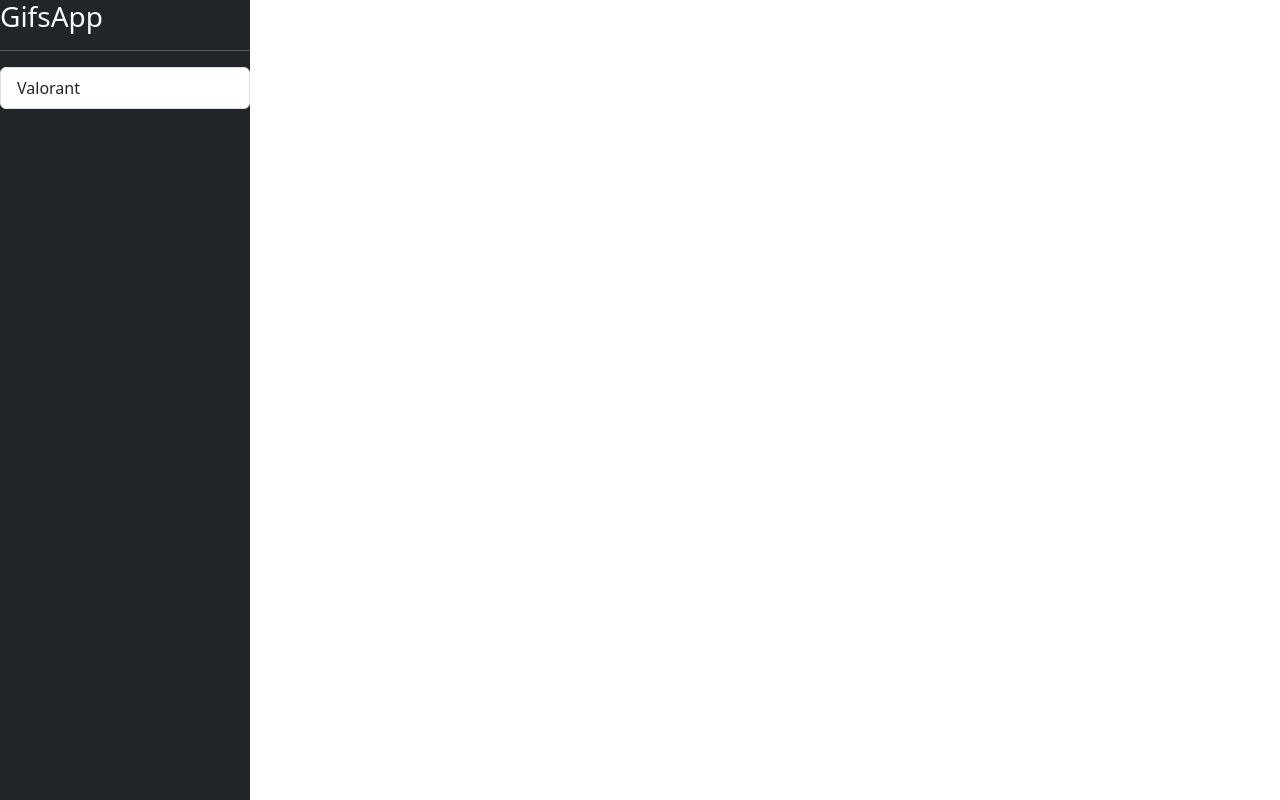
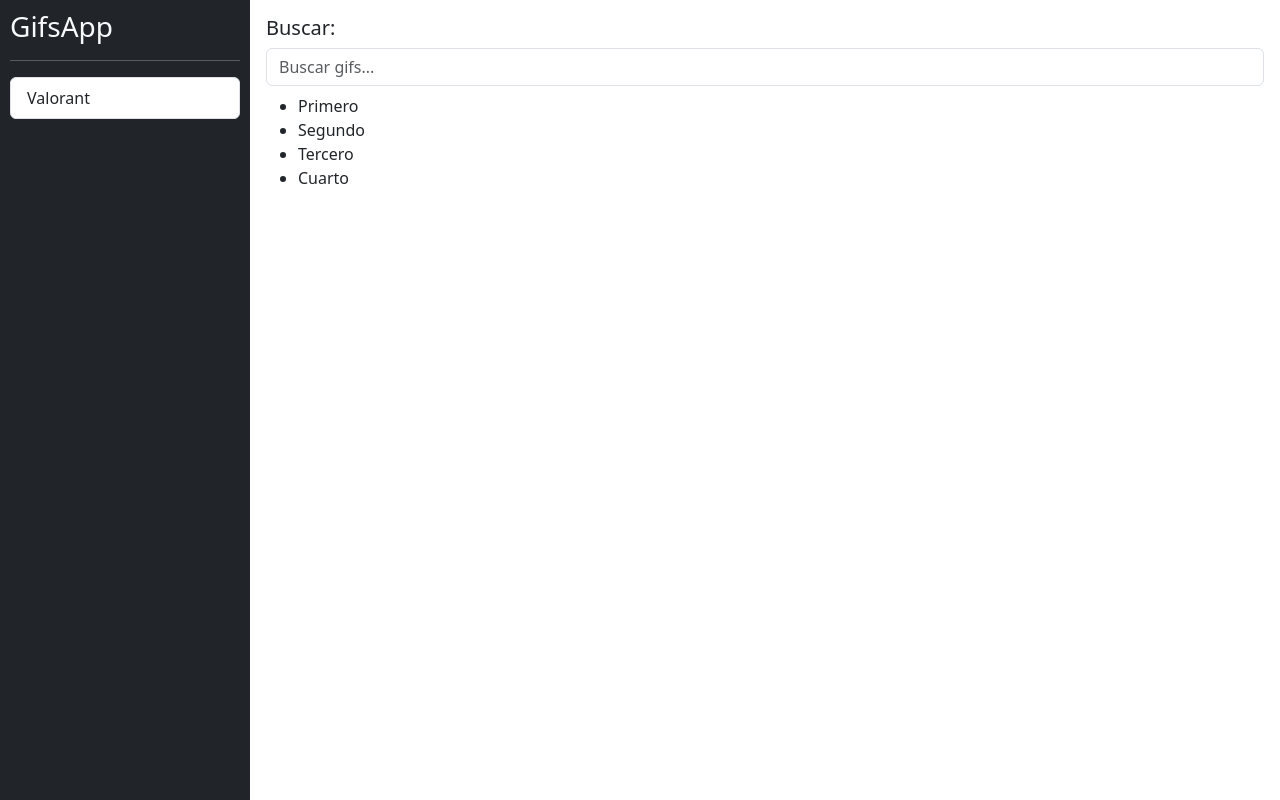
Before and after one commit to chalscc/Angular-Gifs-App, an Angular app: page / in a window 1280 px wide. Built offline with nearby package versions, Linux system fonts and the light colour scheme.

Commit message:
Creating components search-box and home-page

```diff
--- a/src/app/app.component.html
+++ b/src/app/app.component.html
@@ -3,6 +3,6 @@
 <shared-sidebar></shared-sidebar>
 
 <!-- Home Page -->
-
+<gifs-home-page class="flex-fill"></gifs-home-page>
 
 </div>
--- /dev/null
+++ b/src/app/gifs/components/search-box/search-box.component.ts
@@ -0,0 +1,16 @@
+import { Component } from '@angular/core';
+
+@Component({
+  selector: 'gifs-search-box',
+  template: `
+  <h5>Buscar:</h5>
+  <input type="text"
+  class="form-control"
+  placeholder="Buscar gifs..."
+  >
+  `,
+})
+
+export class SearchBoxComponent {
+  constructor() { }
+}
--- /dev/null
+++ b/src/app/gifs/pages/home/home-page.component.html
@@ -0,0 +1,16 @@
+<div class="row p-3">
+  <div class="col-12">
+    <gifs-search-box></gifs-search-box>
+  </div>
+  <div class="col-12 pt-2">
+
+    <!-- <card-list></card-list> -->
+
+    <ul>
+      <li>Primero</li>
+      <li>Segundo</li>
+      <li>Tercero</li>
+      <li>Cuarto</li>
+    </ul>
+  </div>
+</div>
--- /dev/null
+++ b/src/app/gifs/pages/home/home-page.component.ts
@@ -0,0 +1,8 @@
+import { ChangeDetectionStrategy, Component } from '@angular/core';
+
+@Component({
+  selector: 'gifs-home-page',
+  templateUrl: './home-page.component.html',
+  changeDetection: ChangeDetectionStrategy.OnPush,
+})
+export class HomePageComponent { }
--- a/src/app/shared/Components/sidebar/sidebar.component.css
+++ b/src/app/shared/Components/sidebar/sidebar.component.css
@@ -1,4 +1,5 @@
 #sidebar {
   height: 100vh;
   width: 250px;
+  padding: 10px;
 }
```
Also changed, not shown: src/app/gifs/gifs.module.ts (+9 -2 lines).
